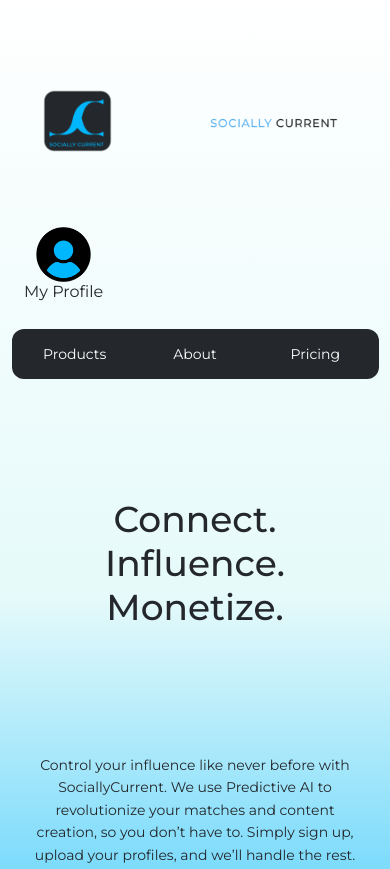
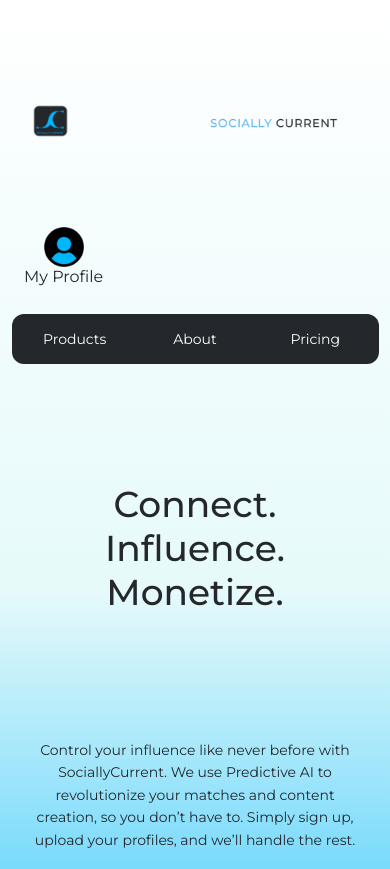
Before and after one commit to Kmax607/Socially-Current, a website: page index.html in a window 390 px wide. Shown: the top 869 px of the page. Drawn offline with Linux system fonts and the light colour scheme; a web font is replaced by a local one.

Commit message:
Update styles.css

```diff
--- a/styles.css
+++ b/styles.css
@@ -916,12 +916,12 @@ input:checked + .slider:before {
     }
 
     .logo {
-        height: 80px; /* smaller logo */
+        height: 40px; /* smaller logo */
     }
 
     .profile img {
-        width: 55px;
-        height: 55px;
+        width: 40px;
+        height: 40px;
     }
 
     .tab {
```
